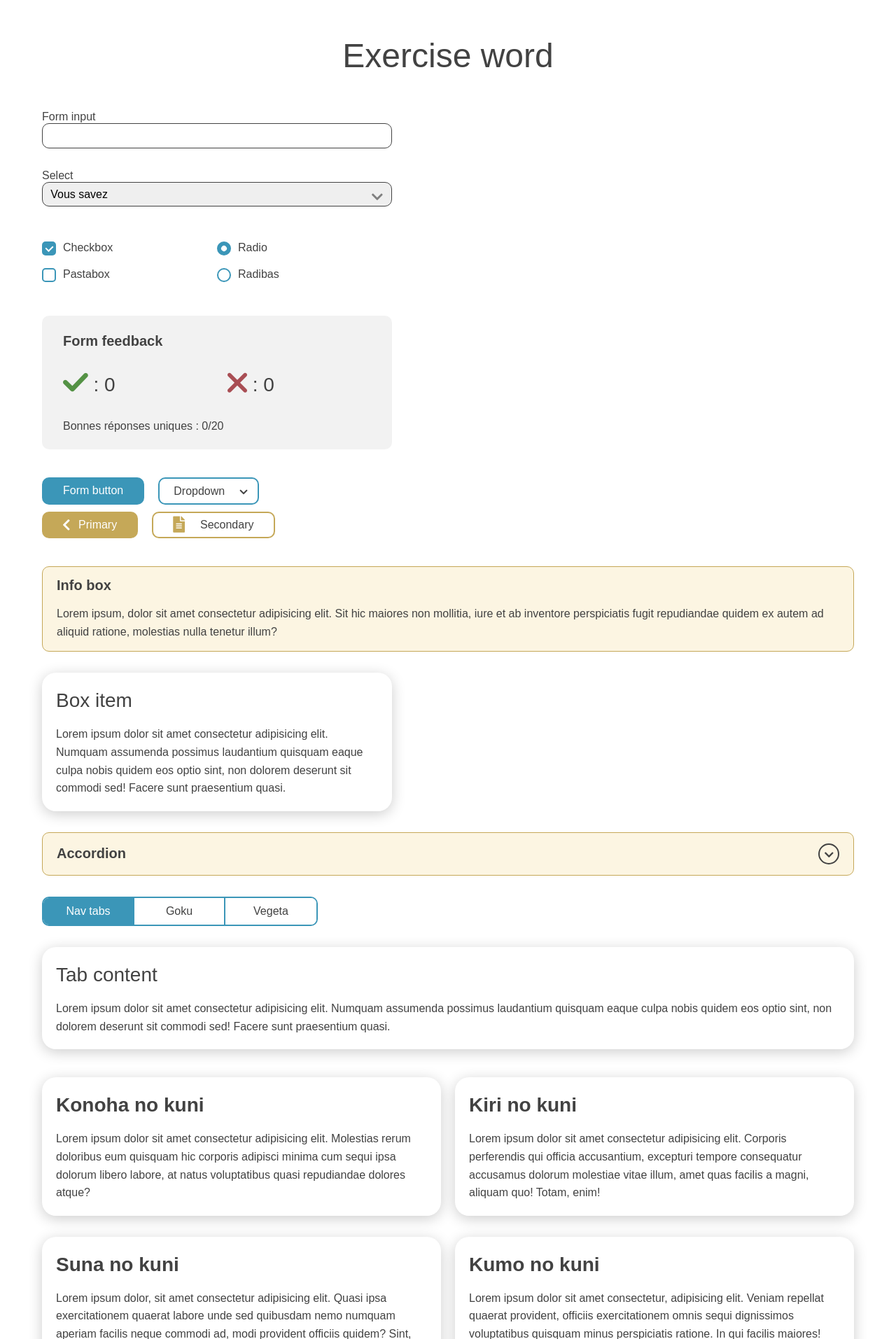
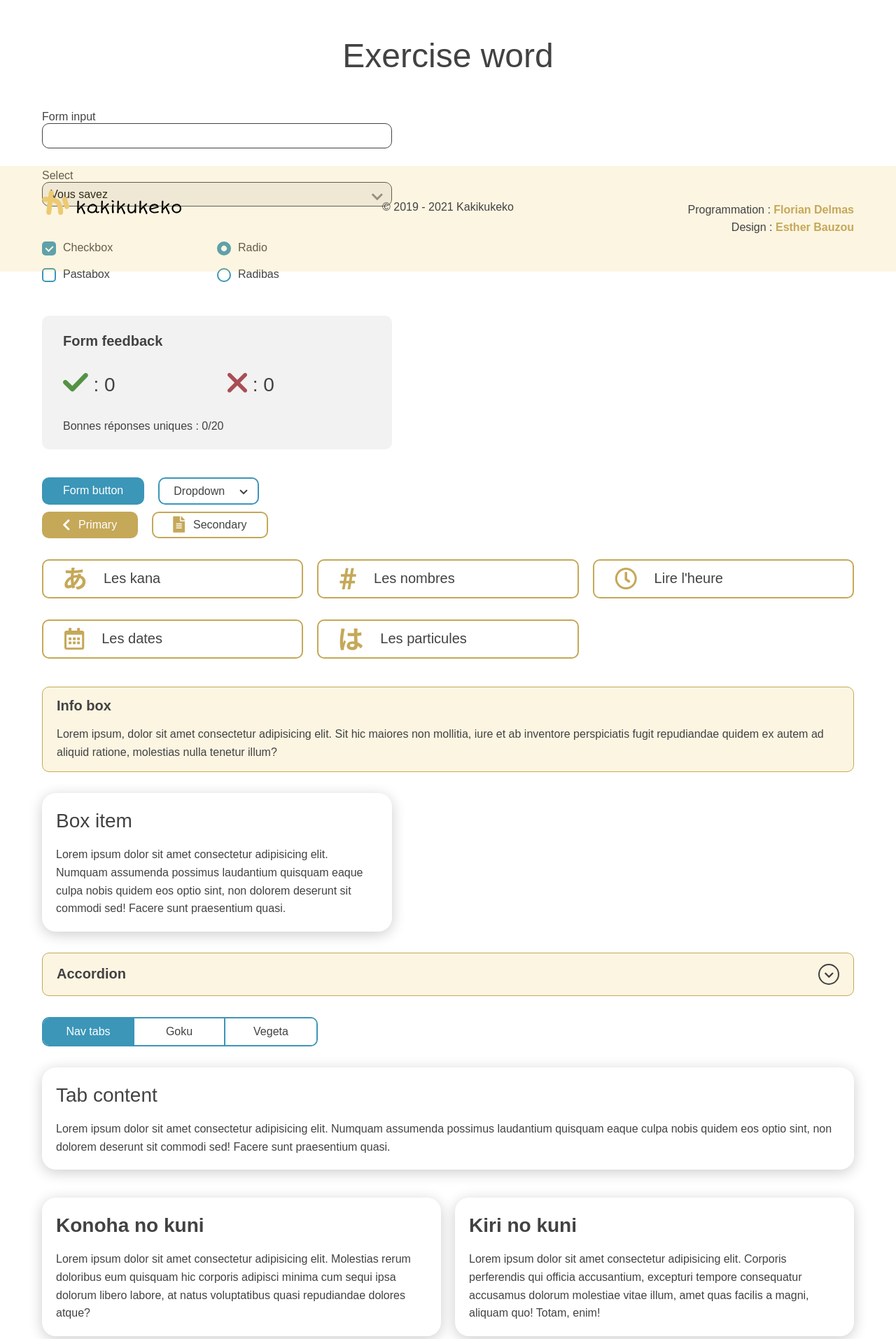
Before and after one commit to PetitChampi/kakikukeko, a PHP site: page /design-system.html in a window 1280 px wide. Shown: the part 412-2325 px from the top of the page at 70% size. Run offline with PHP 8.4, Linux system fonts and the light colour scheme; some web fonts are replaced.

Commit message:
added table index page + new button class

```diff
--- a/design-system.html
+++ b/design-system.html
@@ -172,6 +172,45 @@
             </div>
           </a>
         </div>
+        <div class="subsection">
+          <div class="grid-3">
+            <div class="grid-item">
+              <a href="" class="button-item">
+                <div class="button-inner-container-right">
+                  <span class="icon-kana-a"></span> Les kana
+                </div>
+              </a>
+            </div>
+            <div class="grid-item">
+              <a href="" class="button-item">
+                <div class="button-inner-container-right">
+                  <span class="icon-hash"></span> Les nombres
+                </div>
+              </a>
+            </div>
+            <div class="grid-item">
+              <a href="" class="button-item">
+                <div class="button-inner-container-right">
+                  <span class="icon-clock"></span> Lire l'heure
+                </div>
+              </a>
+            </div>
+            <div class="grid-item">
+              <a href="" class="button-item">
+                <div class="button-inner-container-right">
+                  <span class="icon-calendar"></span> Les dates
+                </div>
+              </a>
+            </div>
+            <div class="grid-item">
+              <a href="" class="button-item">
+                <div class="button-inner-container-right">
+                  <span class="icon-kana-wa"></span> Les particules
+                </div>
+              </a>
+            </div>
+          </div> <!-- .grid-3 -->
+        </div> <!-- .subsection -->
       </section>
 
       <!-- Boxes -->
--- a/styles/components/buttons.scss
+++ b/styles/components/buttons.scss
@@ -3,6 +3,11 @@
     display: flex;
     align-items: center;
     justify-content: center;
+    &-right {
+      display: flex;
+      align-items: center;
+      justify-content: flex-start;
+    }
   }
   &-form, &-primary, &-secondary, &-dropdown {
     display: inline-block;
@@ -19,9 +24,27 @@
     .icon-file {
       font-size: 1.5rem;
       line-height: 0;
-      &:before {
-        margin-right: 10px;
-      }
+    }
+  }
+  &-item {
+    display: block;
+    cursor: pointer;
+    color: var(--color-text);
+    background-color: var(--color-body);
+    border: 2px solid var(--color-primary);
+    padding: 10px 30px;
+    font-family: inherit;
+    font-size: 1.25rem;
+    font-weight: 500;
+    border-radius: 10px;
+    transition: all ease .2s;
+    span[class*="icon-"] {
+      color: var(--color-primary);
+      margin-right: 25px;
+      font-size: 2rem;
+    }
+    &:hover {
+      background-color: var(--color-primary-background);
     }
   }
   &-form {
--- a/styles/components/footer.scss
+++ b/styles/components/footer.scss
@@ -1,6 +1,9 @@
 .footer {
   background-color: var(--color-primary-background);
   padding: 50px 0;
+  position: absolute;
+  bottom: 0;
+  width: 100%;
   &-grid {
     display: grid;
     text-align: center;
--- a/styles/config.scss
+++ b/styles/config.scss
@@ -44,5 +44,5 @@ $standard-padding: 20px;
 $layout-grid-gap: 10px;
 
 // ----- breakpoints
-$mobile-breakpoint: 768px;
-$tablet-breakpoint: 892px;
+$mobile-breakpoint: 630px;
+$tablet-breakpoint: 943px;
--- a/styles/css/index.css
+++ b/styles/css/index.css
@@ -85,12 +85,11 @@
 }
 
 .main {
-  padding: 30px 0 60px;
-  margin-top: 60px;
+  padding: 90px 0 60px;
 }
-@media screen and (min-width: 768px) {
+@media screen and (min-width: 630px) {
   .main {
-    margin-top: 75px;
+    padding: 105px 0 60px;
   }
 }
 
@@ -107,7 +106,7 @@
   column-gap: 20px;
   row-gap: 30px;
 }
-@media screen and (min-width: 768px) {
+@media screen and (min-width: 630px) {
   .grid-2 {
     grid-template-columns: repeat(2, 1fr);
   }
@@ -118,12 +117,12 @@
   column-gap: 20px;
   row-gap: 30px;
 }
-@media screen and (min-width: 768px) {
+@media screen and (min-width: 630px) {
   .grid-3 {
     grid-template-columns: repeat(2, 1fr);
   }
 }
-@media screen and (min-width: 892px) {
+@media screen and (min-width: 943px) {
   .grid-3 {
     grid-template-columns: repeat(3, 1fr);
   }
@@ -150,7 +149,7 @@
   gap: 10px;
   justify-content: space-between;
 }
-@media screen and (min-width: 768px) {
+@media screen and (min-width: 630px) {
   .justiflex {
     gap: 20px;
     justify-content: flex-start;
@@ -163,7 +162,7 @@
   margin-top: 0;
   line-height: 130%;
 }
-@media screen and (min-width: 768px) {
+@media screen and (min-width: 630px) {
   .page-title {
     font-size: 3rem;
   }
@@ -221,7 +220,7 @@
   margin-right: 25px;
   font-size: 2em;
 }
-@media screen and (min-width: 768px) {
+@media screen and (min-width: 630px) {
   .flex-heading--icon {
     font-size: 1.5em;
   }
@@ -247,6 +246,7 @@ body {
   background-color: var(--color-body);
   color: var(--color-text);
   font-family: "m plus rounded 1c", sans-serif;
+  min-height: 100vh;
 }
 
 a {
@@ -265,7 +265,7 @@ p a, ul a {
 .nav {
   overflow: auto;
 }
-@media screen and (min-width: 892px) {
+@media screen and (min-width: 943px) {
   .nav {
     position: fixed;
     top: 0;
@@ -297,7 +297,7 @@ p a, ul a {
   background-color: var(--color-body);
   box-shadow: 0px 5px 16px 0px var(--color-shadow);
 }
-@media screen and (min-width: 892px) {
+@media screen and (min-width: 943px) {
   .nav-header {
     display: inline-block;
     position: static;
@@ -315,7 +315,7 @@ p a, ul a {
   background: url(../../assets/img/kakikukeko-logo-mobile.svg) no-repeat;
   background-size: contain;
 }
-@media screen and (min-width: 892px) {
+@media screen and (min-width: 943px) {
   .nav-header--logo {
     background: var(--logo-img-path) no-repeat center;
     width: 200px;
@@ -330,7 +330,7 @@ p a, ul a {
   flex-direction: column;
   justify-content: space-between;
 }
-@media screen and (min-width: 892px) {
+@media screen and (min-width: 943px) {
   .nav-header-hamburger {
     display: none;
   }
@@ -364,7 +364,7 @@ p a, ul a {
   visibility: hidden;
   transition: opacity ease 0.2s, visibility ease 0.2s, background-color ease 0.2s;
 }
-@media screen and (min-width: 892px) {
+@media screen and (min-width: 943px) {
   .nav-container {
     visibility: visible;
     opacity: 1;
@@ -391,7 +391,7 @@ p a, ul a {
   margin: 0 0 50px;
   font-size: 1.25rem;
 }
-@media screen and (min-width: 892px) {
+@media screen and (min-width: 943px) {
   .nav-menu {
     display: flex;
     margin: 0;
@@ -409,7 +409,7 @@ p a, ul a {
 .nav-menu-item--link:hover {
   color: var(--color-primary);
 }
-@media screen and (min-width: 892px) {
+@media screen and (min-width: 943px) {
   .nav-menu-item--link {
     padding: 20px 0 20px 30px;
     font-size: 1rem;
@@ -425,12 +425,12 @@ p a, ul a {
 .nav-menu-item .icon-chevron-left-rotated {
   transform: rotate(90deg);
 }
-@media screen and (min-width: 892px) {
+@media screen and (min-width: 943px) {
   .nav-menu-item .icon-chevron-left-rotated {
     transform: rotate(-90deg);
   }
 }
-@media screen and (min-width: 892px) {
+@media screen and (min-width: 943px) {
   .nav-menu-item .icon-chevron-left {
     padding: 0;
     padding-right: 3px;
@@ -441,7 +441,7 @@ p a, ul a {
   color: var(--color-text);
   position: relative;
 }
-@media screen and (min-width: 892px) {
+@media screen and (min-width: 943px) {
   .nav-menu-dropdown:hover > .nav-menu-dropdown-list {
     opacity: 1;
     visibility: visible;
@@ -456,7 +456,7 @@ p a, ul a {
   max-height: 0;
   overflow: hidden;
 }
-@media screen and (min-width: 892px) {
+@media screen and (min-width: 943px) {
   .nav-menu-dropdown-list {
     position: absolute;
     opacity: 0;
@@ -492,12 +492,15 @@ p a, ul a {
 .footer {
   background-color: var(--color-primary-background);
   padding: 50px 0;
+  position: absolute;
+  bottom: 0;
+  width: 100%;
 }
 .footer-grid {
   display: grid;
   text-align: center;
 }
-@media screen and (min-width: 892px) {
+@media screen and (min-width: 943px) {
   .footer-grid {
     grid-template-columns: repeat(3, 1fr);
   }
@@ -508,7 +511,7 @@ p a, ul a {
   height: 35px;
   margin: 0 auto 50px;
 }
-@media screen and (min-width: 892px) {
+@media screen and (min-width: 943px) {
   .footer--logo {
     margin: -15px 0 0;
   }
@@ -516,7 +519,7 @@ p a, ul a {
 .footer-credits {
   margin-top: 30px;
 }
-@media screen and (min-width: 892px) {
+@media screen and (min-width: 943px) {
   .footer-credits {
     margin: 0;
     text-align: right;
@@ -535,7 +538,7 @@ p a, ul a {
   display: flex;
   align-items: center;
 }
-@media screen and (min-width: 892px) {
+@media screen and (min-width: 943px) {
   .mode-mob {
     display: none;
   }
@@ -587,7 +590,7 @@ p a, ul a {
   cursor: pointer;
   display: none;
 }
-@media screen and (min-width: 892px) {
+@media screen and (min-width: 943px) {
   .mode-dsk {
     display: inline-block;
   }
@@ -751,6 +754,11 @@ p a, ul a {
   align-items: center;
   justify-content: center;
 }
+.button-inner-container-right {
+  display: flex;
+  align-items: center;
+  justify-content: flex-start;
+}
 .button-form, .button-primary, .button-secondary, .button-dropdown {
   display: inline-block;
   cursor: pointer;
@@ -768,8 +776,26 @@ p a, ul a {
   font-size: 1.5rem;
   line-height: 0;
 }
-.button-form .icon-file:before, .button-primary .icon-file:before, .button-secondary .icon-file:before, .button-dropdown .icon-file:before {
-  margin-right: 10px;
+.button-item {
+  display: block;
+  cursor: pointer;
+  color: var(--color-text);
+  background-color: var(--color-body);
+  border: 2px solid var(--color-primary);
+  padding: 10px 30px;
+  font-family: inherit;
+  font-size: 1.25rem;
+  font-weight: 500;
+  border-radius: 10px;
+  transition: all ease 0.2s;
+}
+.button-item span[class*=icon-] {
+  color: var(--color-primary);
+  margin-right: 25px;
+  font-size: 2rem;
+}
+.button-item:hover {
+  background-color: var(--color-primary-background);
 }
 .button-form {
   color: var(--color-body);
@@ -969,7 +995,7 @@ p a, ul a {
 .tcontainer-header {
   padding: 20px;
 }
-@media screen and (min-width: 768px) {
+@media screen and (min-width: 630px) {
   .tcontainer-header {
     display: flex;
     justify-content: space-between;
@@ -990,7 +1016,7 @@ p a, ul a {
   margin-top: 30px;
   gap: 20px;
 }
-@media screen and (min-width: 768px) {
+@media screen and (min-width: 630px) {
   .tcontainer-header-controls {
     margin: 0;
   }
@@ -1046,7 +1072,7 @@ p a, ul a {
   gap: 10px;
   margin-top: 20px;
 }
-@media screen and (min-width: 768px) {
+@media screen and (min-width: 630px) {
   .multiselect {
     grid-template-columns: repeat(2, 1fr);
   }
--- a/styles/general.scss
+++ b/styles/general.scss
@@ -8,6 +8,7 @@ body {
   background-color: var(--color-body);
   color: var(--color-text);
   font-family: $base-ff, sans-serif;
+  min-height: 100vh;
 }
 
 a {
--- a/styles/utils.scss
+++ b/styles/utils.scss
@@ -8,10 +8,9 @@
   }
 }
 .main {
-  padding: 30px 0 60px;
-  margin-top: 60px;
+  padding: 90px 0 60px; // top = menu height (60) + 30px
   @media screen and (min-width: $mobile-breakpoint) {
-    margin-top: 75px;
+  padding: 105px 0 60px; // top = menu height (75) + 30px
   }
 }
 .page-section {
```
Also changed, not shown: tableaux.html (added, +131 -0 lines), 1 other file.
